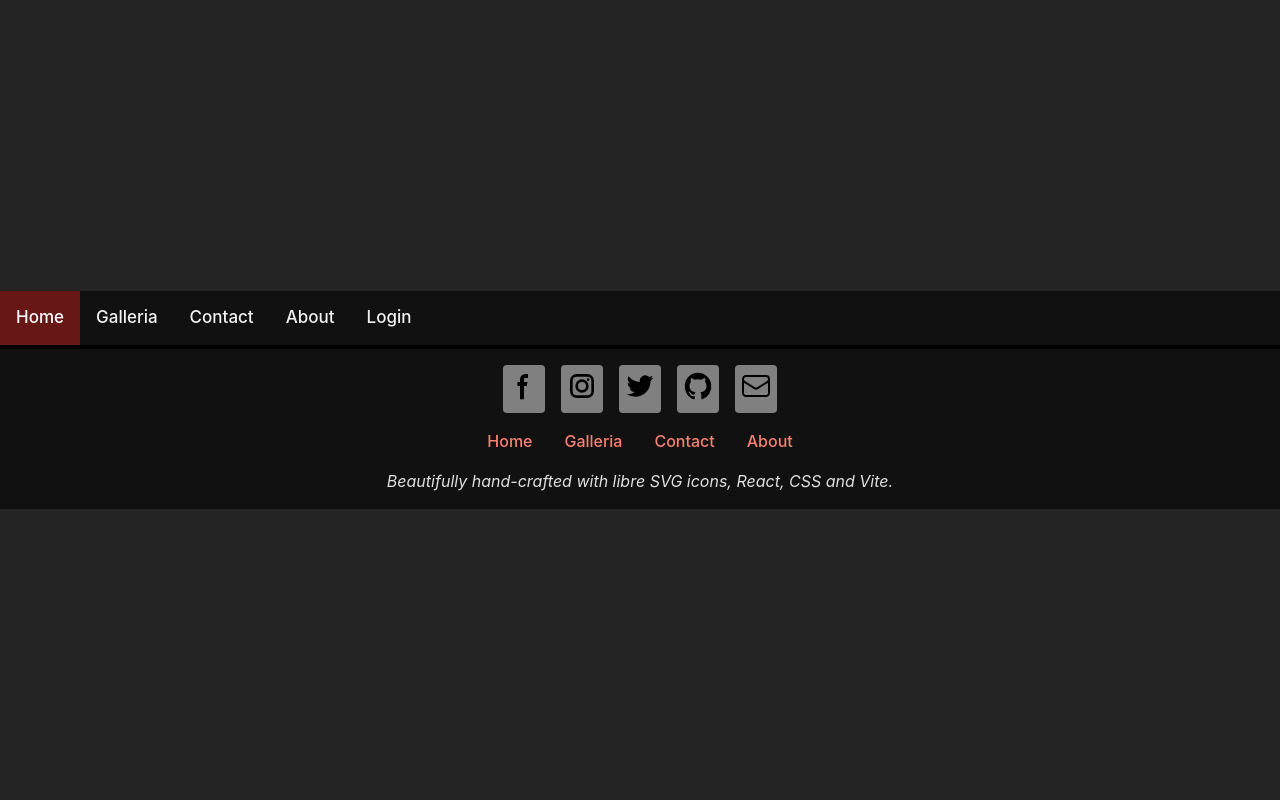
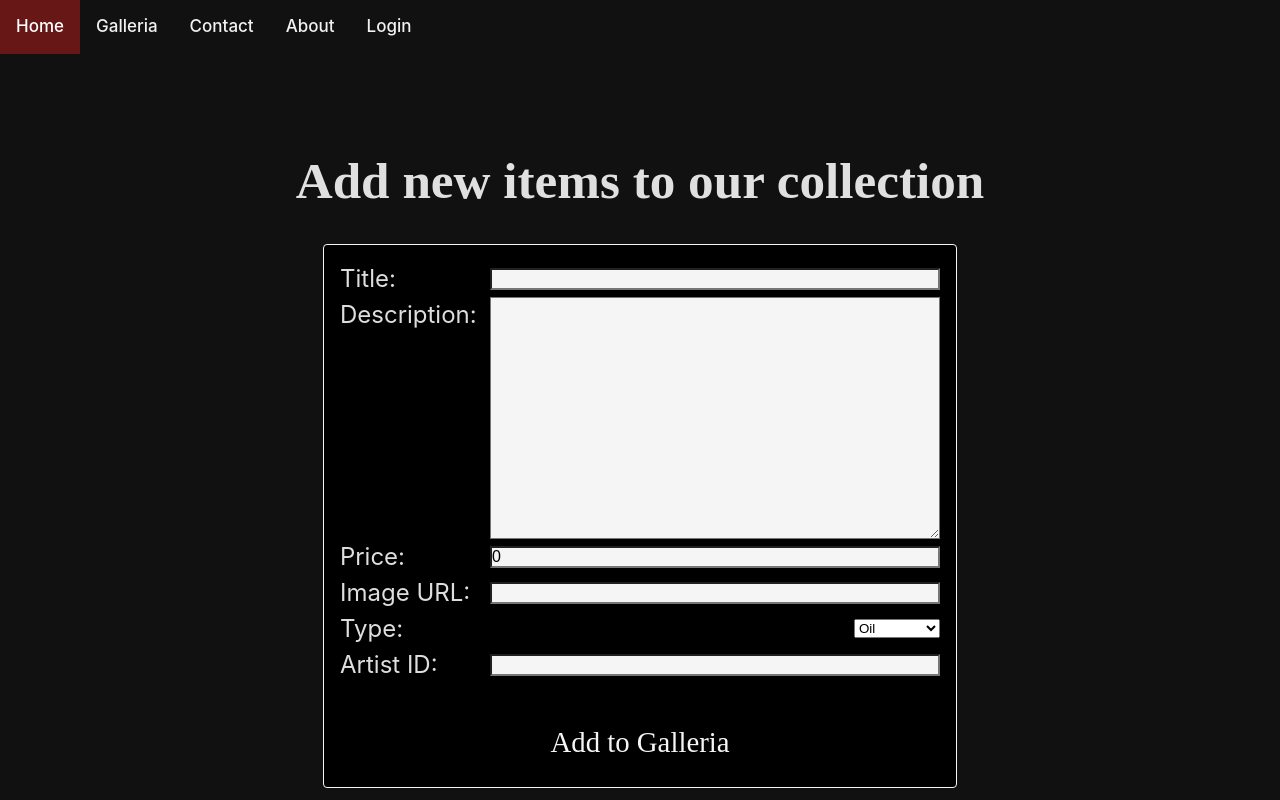
Before and after one commit to nico9506/galleria-frontent, a React (Vite) app: page /manageProducts in a window 1280 px wide. Shown: the top 800 px of the page. Built offline with nearby package versions, Linux system fonts and the light colour scheme.

Commit message:
feat: add page to add paintings and improve user authentication

```diff
--- a/src/App.tsx
+++ b/src/App.tsx
@@ -7,8 +7,16 @@ import Footer from "./components/Footer";
 import Contact from "./pages/Contact";
 import About from "./pages/About";
 import Login from "./pages/Login";
+import ManageProducts from "./pages/ManageProducts";
+import ProtectedRoute from "./services/ProtectedPage";
 
 function App() {
+  // To use with redux or a global state
+  // const {user} = useAuth();
+
+  const user = { role: "admin" };
+  // const user = { role: "customer" };
+
   return (
     <Router>
       <Navbar></Navbar>
@@ -22,6 +30,14 @@ function App() {
         <Route path="/contact" element={<Contact></Contact>} />
         <Route path="/about" element={<About></About>} />
         <Route path="/login" element={<Login></Login>} />
+        <Route
+          path="/manageProducts"
+          element={
+            <ProtectedRoute allowedRoles={["admin"]} userRole={user.role}>
+              <ManageProducts></ManageProducts>
+            </ProtectedRoute>
+          }
+        />
       </Routes>
       <Footer></Footer>
     </Router>
--- /dev/null
+++ b/src/components/AddPaintingForm.tsx
@@ -0,0 +1,218 @@
+import { useState } from "react";
+import "./ContactForm.css";
+
+const AddPaintingForm = () => {
+  const [formData, setFormData] = useState({
+    title: "",
+    description: "",
+    price: 0,
+    image_url: "",
+    type: "",
+    artist_id: "",
+  });
+
+  const [errors, setErrors] = useState({
+    title: "",
+    description: "",
+    price: "",
+    image_url: "",
+    type: "",
+    artist_id: "",
+  });
+
+  // Handle input change for form fields
+  const handleChange = (e) => {
+    const { name, value } = e.target;
+    setFormData((prev) => ({
+      ...prev,
+      [name]: value,
+    }));
+  };
+
+  // Simple client-side validation
+  const validateForm = () => {
+    const newErrors = {};
+
+    if (!formData.title) newErrors.title = "Title is required";
+
+    if (!formData.description) newErrors.description = "Email is required";
+
+    if (!formData.price) {
+      newErrors.price = "Price is required";
+    } //else if (!/^\d{1,3}(,\d{3})*(\.\d{2})?$/.test(formData.price)) {
+    //newErrors.price = "Price must be a positive number";
+    //}
+
+    if (!formData.image_url) {
+      newErrors.image_url = "URL required";
+    } else if (
+      !/^(https?:\/\/)?([a-zA-Z0-9.-]+(\.[a-zA-Z]{2,}))(:\d+)?(\/[^\s]*)?$/.test(
+        formData.image_url,
+      )
+    ) {
+      newErrors.image_url = "REGEX: URL format not valid";
+    }
+
+    if (!formData.type) newErrors.type = "Type is required";
+
+    if (!formData.artist_id) newErrors.artist_id = "artist_id is required";
+
+    setErrors(newErrors);
+    return Object.keys(newErrors).length === 0;
+  };
+
+  // Handle form submission
+  const handleSubmit = async (e) => {
+    e.preventDefault(); // Prevent page reload on form submission
+
+    // Perform form validation before submission
+    if (validateForm()) {
+      formData.price = Number(formData.price);
+
+      try {
+        const response = await fetch("http://localhost:3000/painting/", {
+          method: "POST",
+          headers: {
+            "Content-Type": "application/json",
+          },
+          body: JSON.stringify(formData),
+        });
+
+        if (!response.ok) {
+          throw new Error(
+            "Failed to add the new painting. Check input fields.",
+          );
+        }
+
+        const data = await response.json();
+        // console.log("Login successful:", data);
+
+        // Next actions after POST data successfully
+        window.alert(`Painting added (ID: ${data.painting_id})`);
+
+        // Clear form fields and errors after successful login
+
+        setFormData({
+          title: "",
+          description: "",
+          price: 0,
+          image_url: "",
+          type: "",
+          artist_id: "",
+        }); // Clear form fields after submit
+
+        setErrors({}); // Clear errors
+
+        // Perform any additional actions after login (e.g., redirect)
+      } catch (error) {
+        console.error(error);
+      }
+    }
+  };
+
+  return (
+    <div className="formContainer">
+      <h1>Add new items to our collection</h1>
+      <form onSubmit={handleSubmit}>
+        {/* Name Field */}
+        <div>
+          <label htmlFor="title">Title:</label>
+          <input
+            type="text"
+            id="title"
+            name="title"
+            value={formData.title}
+            onChange={handleChange}
+            required
+          />
+          {errors.title && <p style={{ color: "red" }}>{errors.title}</p>}
+        </div>
+
+        <div>
+          <label htmlFor="description">Description:</label>
+          <textarea
+            id="description"
+            name="description"
+            value={formData.description}
+            onChange={handleChange}
+            required
+          />
+          {errors.description && (
+            <p style={{ color: "red" }}>{errors.description}</p>
+          )}
+        </div>
+
+        <div>
+          <label htmlFor="price">Price:</label>
+          <input
+            type="number"
+            id="price"
+            name="price"
+            value={formData.price}
+            onChange={handleChange}
+            required
+          />
+          {errors.price && <p style={{ color: "red" }}>{errors.price}</p>}
+        </div>
+
+        <div>
+          <label htmlFor="image_url">Image URL:</label>
+          <input
+            id="image_url"
+            name="image_url"
+            value={formData.image_url}
+            onChange={handleChange}
+            required
+          />
+          {errors.image_url && (
+            <p style={{ color: "red" }}>{errors.image_url}</p>
+          )}
+        </div>
+
+        <div>
+          <label htmlFor="type">Type:</label>
+          <select
+            id="type"
+            name="type"
+            value={formData.type}
+            onChange={handleChange}
+            required
+          >
+            <option value="oil">Oil</option>
+            <option value="acrylic">Acrylic</option>
+            <option value="watercolor">Watercolor</option>
+            <option value="pastel">Pastel</option>
+            <option value="gouache">Gouache</option>
+            <option value="ink">Ink</option>
+            <option value="fresco">Fresco</option>
+            <option value="tempera">Tempera</option>
+            <option value="digital">Digital</option>
+            <option value="Other">Other</option>
+          </select>
+          {errors.type && <p style={{ color: "red" }}>{errors.type}</p>}
+        </div>
+
+        <div>
+          <label htmlFor="artist_id">Artist ID:</label>
+          <input
+            type="number"
+            id="artist_id"
+            name="artist_id"
+            value={formData.artist_id}
+            onChange={handleChange}
+            required
+          />
+          {errors.artist_id && (
+            <p style={{ color: "red" }}>{errors.artist_id}</p>
+          )}
+        </div>
+
+        <div>
+          <button type="submit">Add to Galleria</button>
+        </div>
+      </form>
+    </div>
+  );
+};
+
+export default AddPaintingForm;
--- a/src/components/LoginForm.tsx
+++ b/src/components/LoginForm.tsx
@@ -1,7 +1,10 @@
 import { useState } from "react";
 import "./ContactForm.css";
+import { useNavigate } from "react-router-dom";
 
 const LoginForm = () => {
+  const navigate = useNavigate();
+
   const [formData, setFormData] = useState({
     email: "",
     password: "",
@@ -11,6 +14,8 @@ const LoginForm = () => {
     email: "",
     password: "",
   });
+
+  const [serverError, setServerError] = useState("");
 
   // Handle input change for form fields
   const handleChange = (e) => {
@@ -40,15 +45,44 @@ const LoginForm = () => {
   };
 
   // Handle form submission
-  const handleSubmit = (e) => {
+  const handleSubmit = async (e) => {
     e.preventDefault(); // Prevent page reload on form submission
 
     // Perform form validation before submission
     if (validateForm()) {
-      // Submit the form (e.g., send data to an API or log to console)
-      console.log("Form submitted:", formData);
-      setFormData({ email: "", password: "" }); // Clear form fields after submit
-      setErrors({}); // Clear errors
+      try {
+        const response = await fetch("http://localhost:3000/user/login", {
+          method: "POST",
+          headers: {
+            "Content-Type": "application/json",
+          },
+          body: JSON.stringify(formData),
+        });
+
+        if (!response.ok) {
+          throw new Error("Failed to log in. Please check your credentials.");
+        }
+
+        const data = await response.json();
+        // console.log("Login successful:", data);
+
+        // Redirect after successful login
+        if (data.user.role === "admin") {
+          navigate("/addPaintings");
+        } else {
+          navigate("/galleria");
+        }
+
+        // Clear form fields and errors after successful login
+        setFormData({ email: "", password: "" });
+        setErrors({});
+        setServerError("");
+
+        // Perform any additional actions after login (e.g., redirect)
+      } catch (error) {
+        setServerError(error.message);
+        alert("Invalid credentials");
+      }
     }
   };
 
--- /dev/null
+++ b/src/pages/ManageProducts.tsx
@@ -0,0 +1,7 @@
+import AddPaintingForm from "../components/AddPaintingForm";
+
+const ManageProducts = () => {
+  return <AddPaintingForm></AddPaintingForm>;
+};
+
+export default ManageProducts;
--- /dev/null
+++ b/src/services/ProtectedPage.tsx
@@ -0,0 +1,9 @@
+const ProtectedRoute = ({ children, allowedRoles, userRole }) => {
+  if (!allowedRoles.includes(userRole)) {
+    return <h1>403 - Forbidden: You do not have access to this page.</h1>;
+  }
+
+  return children;
+};
+
+export default ProtectedRoute;
```
